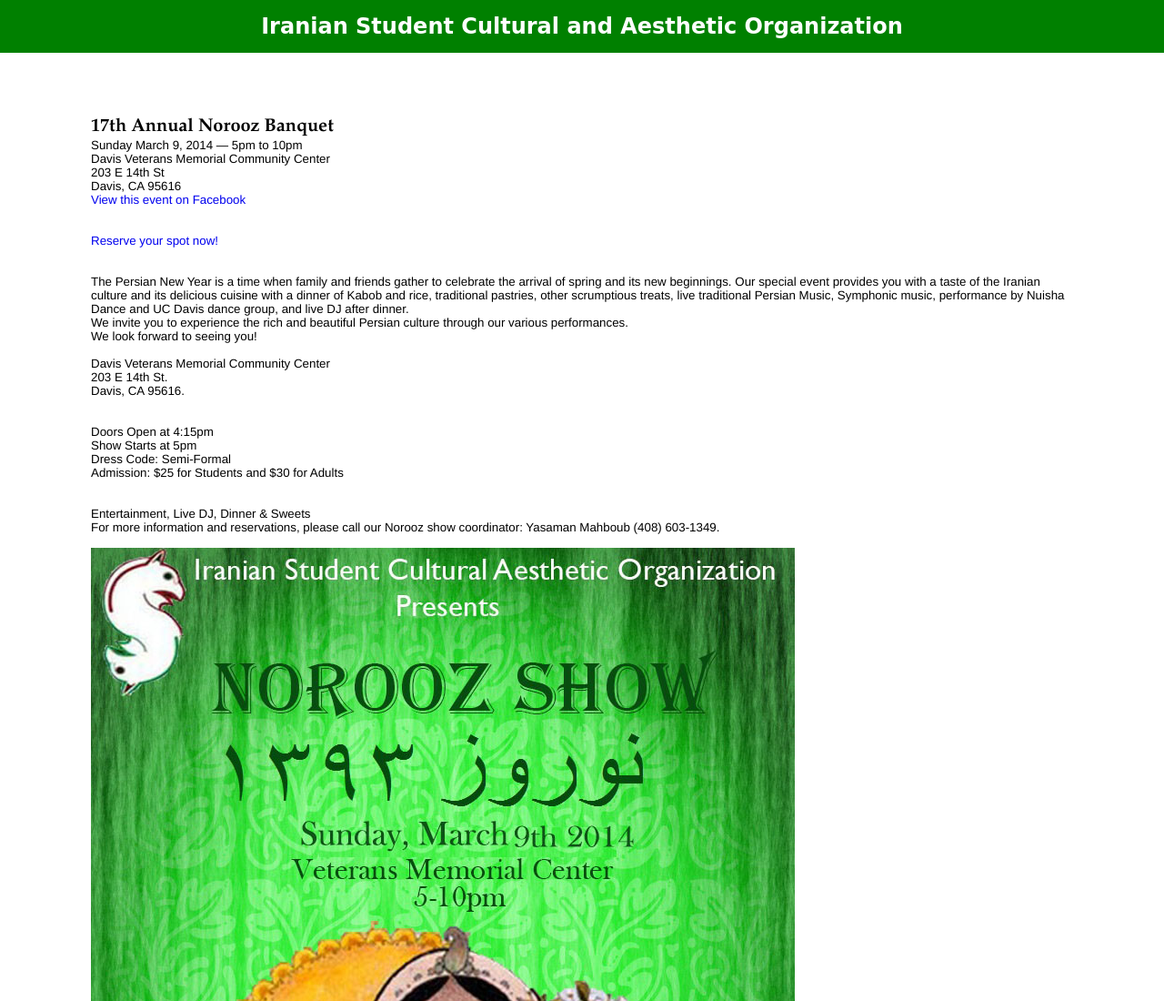
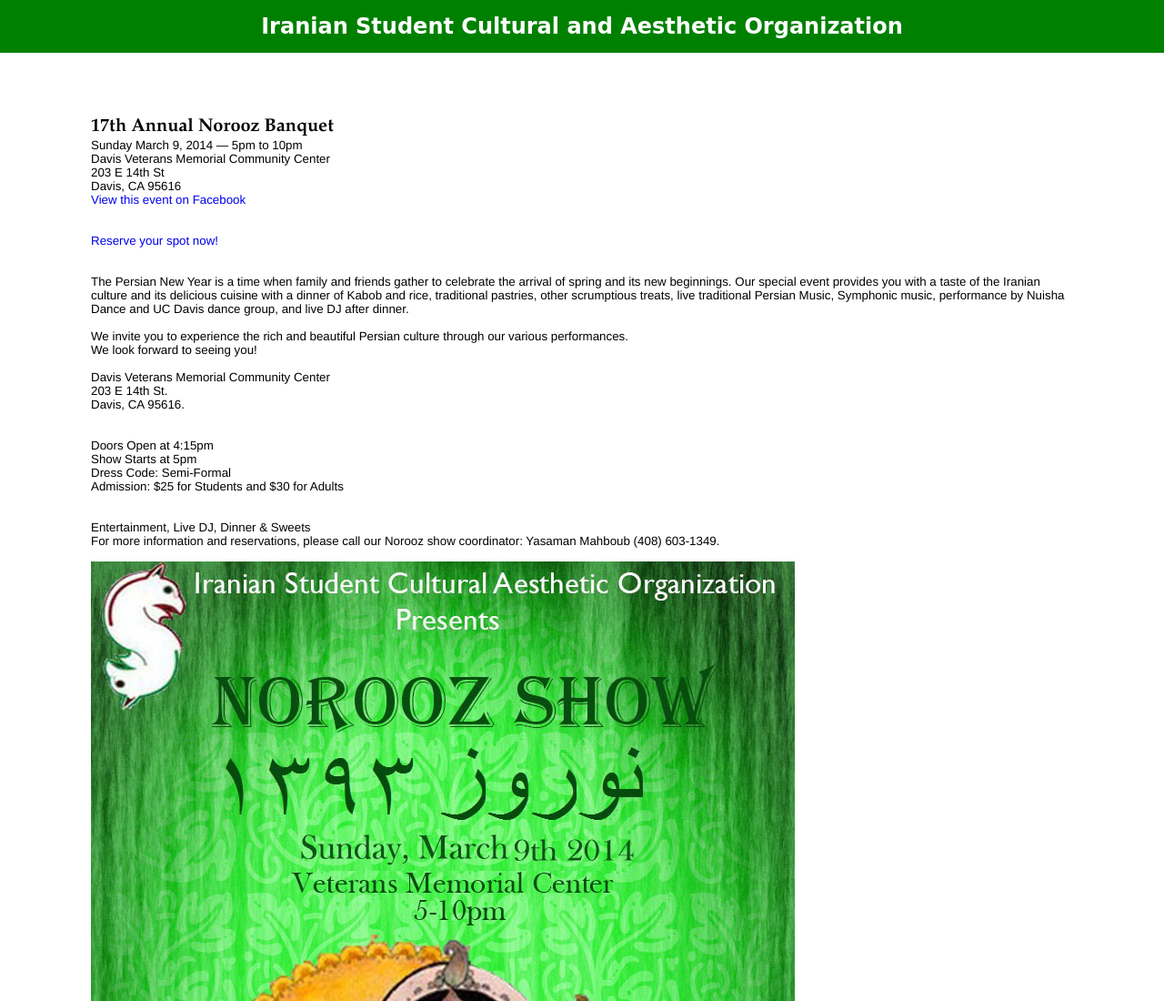
Before and after one commit to iscao/iscao.github.io, a plain HTML site: page index.html in a window 1280 px wide. Shown: the top 1100 px of the page at 91% size. Drawn offline with Linux system fonts and the light colour scheme.

Commit message:
Update index.html

```diff
--- a/index.html
+++ b/index.html
@@ -106,18 +106,16 @@
     </p>
     <br><br>
     <p>
-    <a href="https://www.uniiverse.com/NOROOZSHOW2014">Reserve your spot now!<br></a><br><br></p>
-
-<p>The Persian New Year is a time when family and friends gather to celebrate
+    <a href="https://www.uniiverse.com/NOROOZSHOW2014">Reserve your spot now!<br></a><br><br>
+    The Persian New Year is a time when family and friends gather to celebrate
 the arrival of spring and its new beginnings. Our special event provides
 you with a taste of the Iranian culture and its delicious cuisine with
 a dinner of Kabob and rice, traditional pastries, other scrumptious treats,
 live traditional Persian Music, Symphonic music, performance by Nuisha Dance
-and UC Davis dance group, and live DJ after dinner. <br>
-
-<p>We invite you to experience the rich and beautiful Persian culture through our various performances.
-<p>We look forward to seeing you!<br><br>
-    <p>Davis Veterans Memorial Community Center<br>
+and UC Davis dance group, and live DJ after dinner. <br><br>
+We invite you to experience the rich and beautiful Persian culture through our various performances. <br>
+We look forward to seeing you!<br><br>
+Davis Veterans Memorial Community Center<br>
 203 E 14th St. <br>
 Davis, CA 95616. <br>
 <br><br>
@@ -128,7 +126,6 @@
 <br><br>
 Entertainment, Live DJ, Dinner & Sweets<br>
 For more information and reservations, please call our Norooz show coordinator: Yasaman Mahboub (408) 603-1349.<br><br>
-
         <p><a href="https://www.uniiverse.com/NOROOZSHOW2014">
       <img src="/img/norooz-show-2014/flyer.jpg" alt="Norooz Show 2014">
     </a></p>
```
